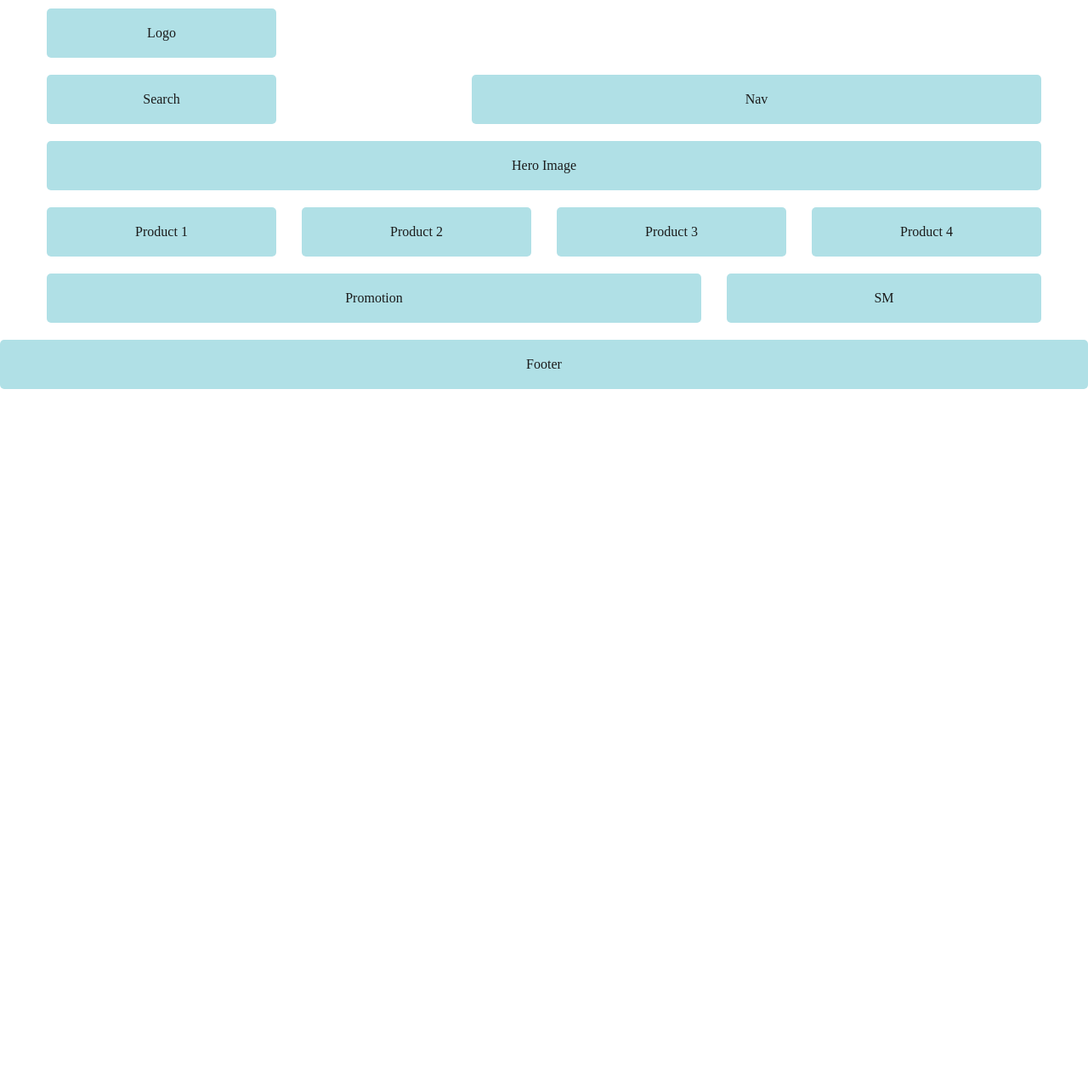
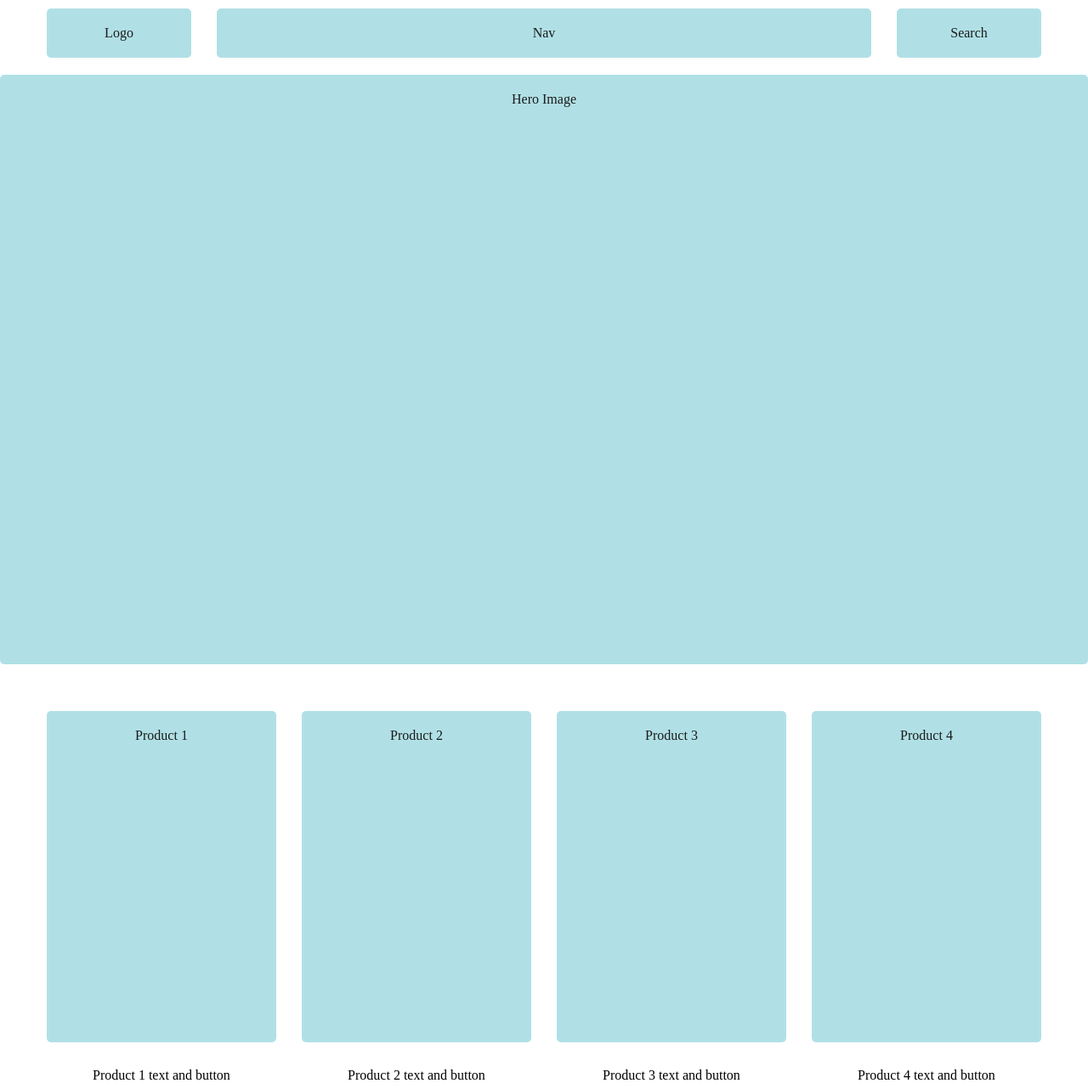
Before and after one commit to jonwyun/Yun_JongWoog_Project4, a plain HTML site: page index.html in a window 1280 px wide. Shown: the top 1282 px of the page at 85% size. Before the commit the page ends 800 px from the top, so only its background shows below. Drawn offline with Linux system fonts and the light colour scheme.

Commit message:
updating html and css

```diff
--- a/css/main.css
+++ b/css/main.css
@@ -12,8 +12,42 @@
 
  */
 
-@media screen and (min-width: 768px) {
+ /* 2. Main Nav */
+
+@media screen and (min-width: 1200px) {
     #main-logo {
         order: -1;
     }
 }
+
+/* 3. Main Hero Image */
+
+#hero-con {
+    height: 390px;
+}
+
+@media screen and (min-width: 1200px) {
+    #hero-con {
+        height: 694px;
+    }
+}
+
+/* 4. Product */
+
+.flex-product {
+    display: flex;
+    flex-direction: column;
+    justify-content: center;
+    margin-top: 35px;
+}
+
+#product-box {
+    order: -1;
+    height: 390px;
+}
+
+#product-text {
+    order: 1;
+    margin-top: 20px;
+    text-align: center;
+}
--- a/index.html
+++ b/index.html
@@ -12,21 +12,43 @@
 <body>
     <header class="grid-con" id="main-header">
         <!-- col-span-full:for mobile, m-col-start-5:for tablet, m-col-end-13:for tablet, l-col-start-6:for desktop, l-col-end-13:for desktop -->
-        <nav class="box col-span-full m-col-start-5 m-col-end-13 l-col-start-6 l-col-end-13" id="main-nav">
+        <nav class="box col-span-1 m-col-span-1 l-col-span-8" id="main-nav">
             Nav
         </nav>
-        <div class="box col-start-2 col-end-4 m-col-start-1 m-col-end-3 l-col-end-4" id="main-logo">Logo</div>
-        <div class="box col-start-2 col-end-4 m-col-start-1 m-col-end-3 l-col-end-4" id="main-logo">Search</div>
+        <div class="box col-start-2 col-end-4 m-col-start-5 m-col-end-9 l-col-span-2" id="main-logo">Logo</div>
+        <div class="box col-span-1 m-col-start-12 m-col-end-13 l-col-span-2" id="main-search">Search</div>
     </header>
     <main>
-        <section class="grid-con" id="hero-con">
-            <div class="box col-span-full">Hero Image</div>
+        <section class="box col-auto" id="hero-con">
+            Hero Image
         </section>
         <section class="grid-con" id="products">
-            <div class="box col-span-2 m-col-span-3">Product 1</div>
-            <div class="box col-span-2 m-col-span-3">Product 2</div>
-            <div class="box col-span-2 m-col-span-3">Product 3</div>
-            <div class="box col-span-2 m-col-span-3">Product 4</div>
+            <div class="col-span-4 m-col-span-6 l-col-span-3">
+                <div class="flex-product">
+                    <div class="box" id="product-box">Product 1</div>
+                    <div id="product-text">Product 1 text and button</div>
+                </div>
+            </div>
+            <div class="col-span-4 m-col-span-6 l-col-span-3">
+                <div class="flex-product">
+                    <div class="box" id="product-box">Product 2</div>
+                    <div id="product-text">Product 2 text and button</div>
+                </div>
+            </div>
+            <div class="col-span-4 m-col-span-6 l-col-span-3">
+                <div class="flex-product">
+                    <div class="box" id="product-box">Product 3</div>
+                    <div id="product-text">Product 3 text and button</div>
+                </div>
+            </div>
+            <div class="col-span-4 m-col-span-6 l-col-span-3">
+                <div class="flex-product">
+                    <div class="box" id="product-box">Product 4</div>
+                    <div id="product-text">Product 4 text and button</div>
+                </div>
+            </div>
+
+
         </section>
         <section class="grid-con" id="promo-social">
             <div class="box col-start-1 col-end-4 m-col-start-1 m-col-end-10 l-col-start-1 l-col-end-9">Promotion</div>
@@ -34,7 +56,7 @@
 
         </section>
     </main>
-    <footer class="box col-auito">
+    <footer class="box col-auto">
         Footer
     </footer>
 
```
